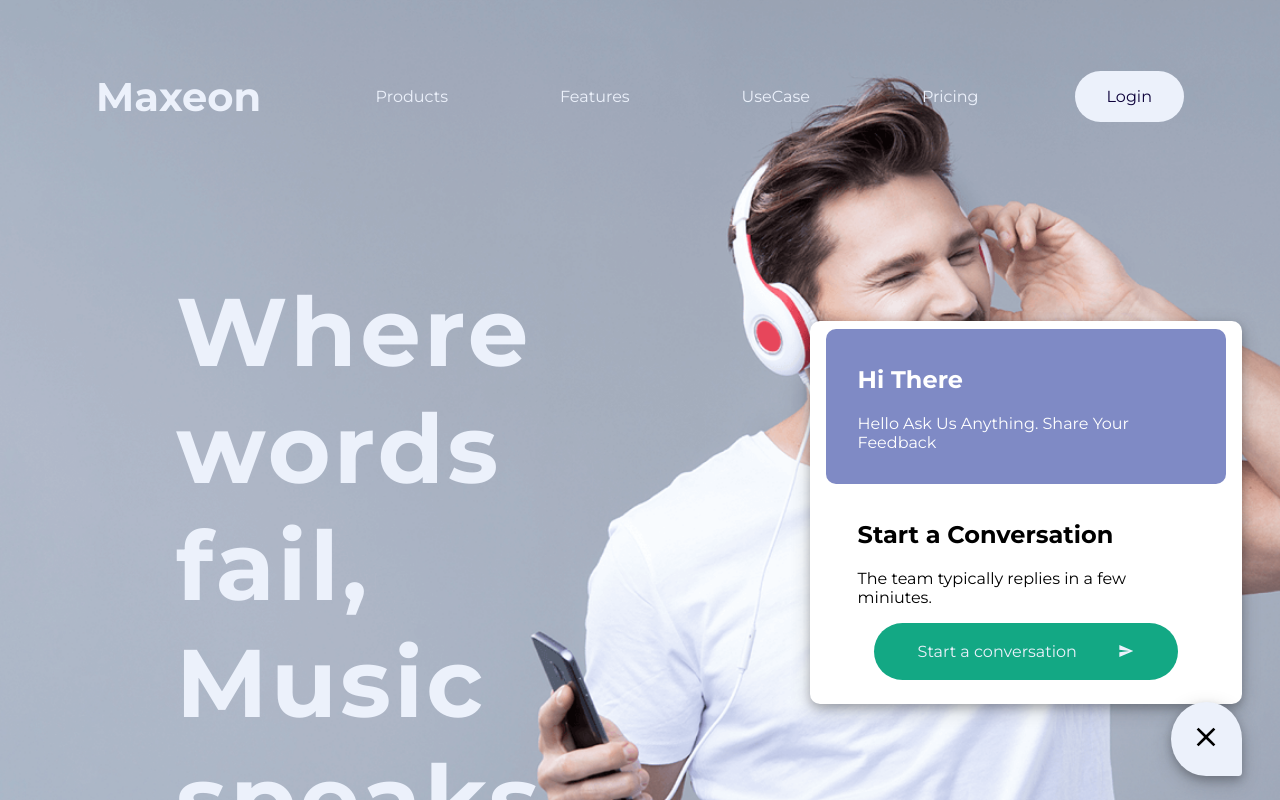
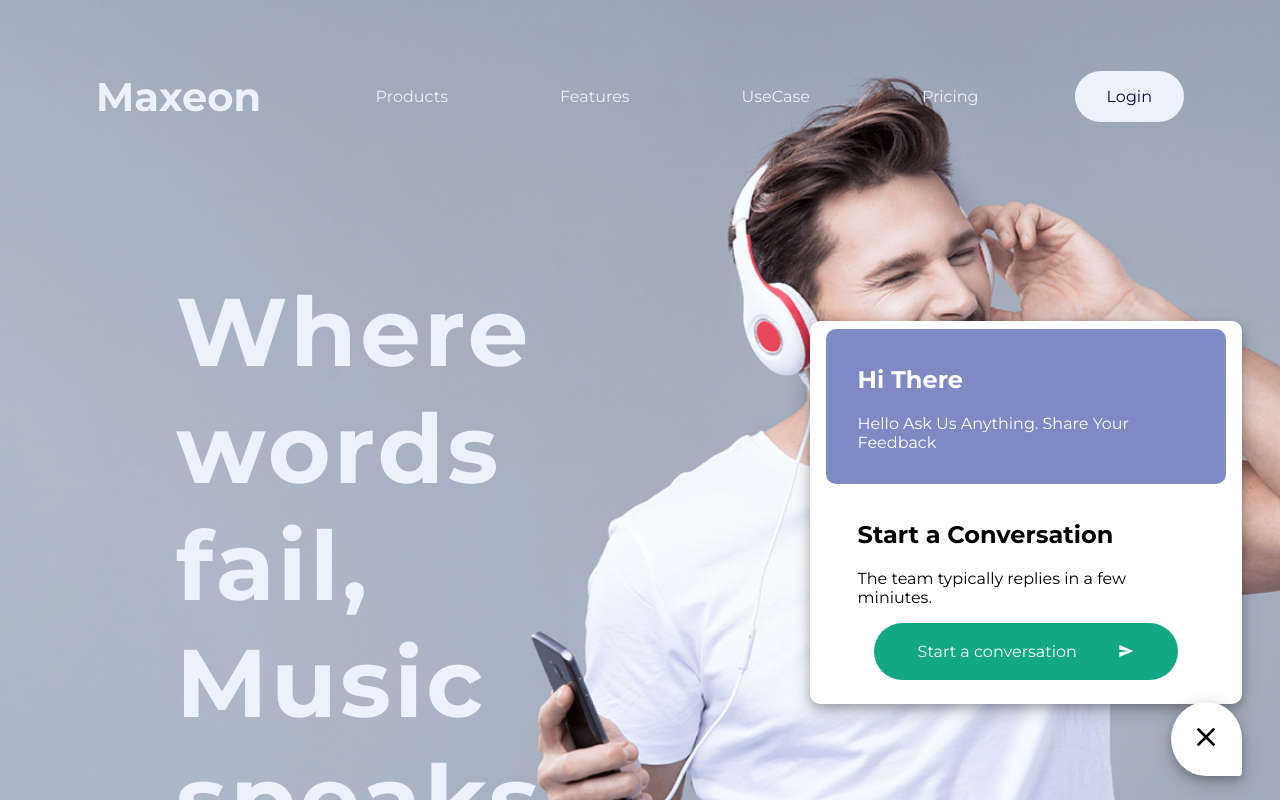
Before and after one commit to xenomech/Chat_ui, a React (Create React App) app: page / in a window 1280 px wide. Both pictures are taken after a click on the element 1206 px from the left and 738 px from the top of the page. Shown: the top 800 px of the page. Built offline with nearby package versions, Linux system fonts and the light colour scheme.

Commit message:
🐛  fixes

```diff
--- a/src/components/Chat/chat.css
+++ b/src/components/Chat/chat.css
@@ -1,7 +1,7 @@
 /* --------------------------------Chat--------------------- */
 
 .chat-icon {
-  background-color: #ecf1fb;
+  background-color: white;
   padding: 1.2rem;
   position: absolute;
   right: 3%;
@@ -83,7 +83,7 @@
   display: flex;
   justify-content: space-evenly;
   font-size: 1rem;
-  color: #ecf1fb;
+  color: white;
   align-items: center;
   padding: 0.2rem;
   border-radius: 50px;
```
